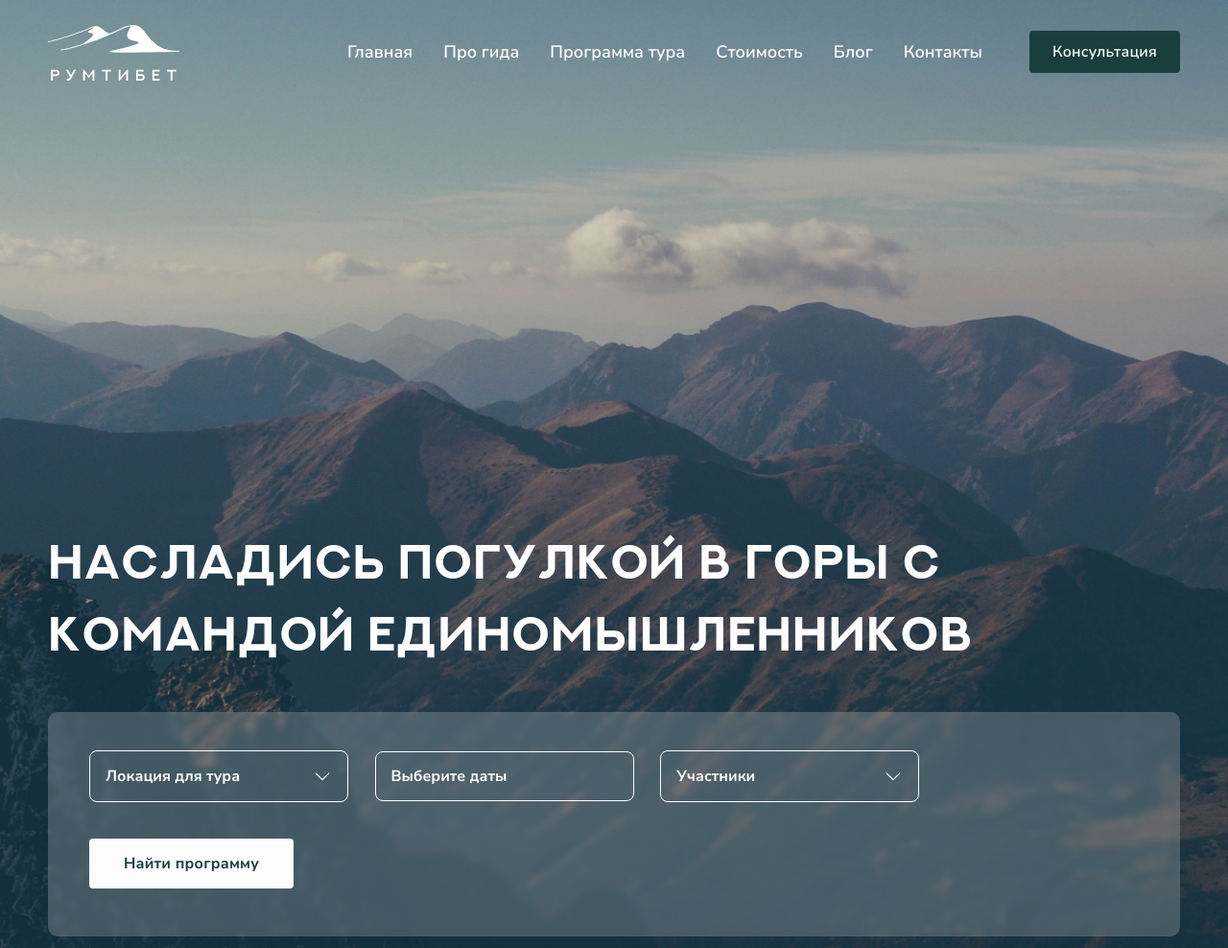
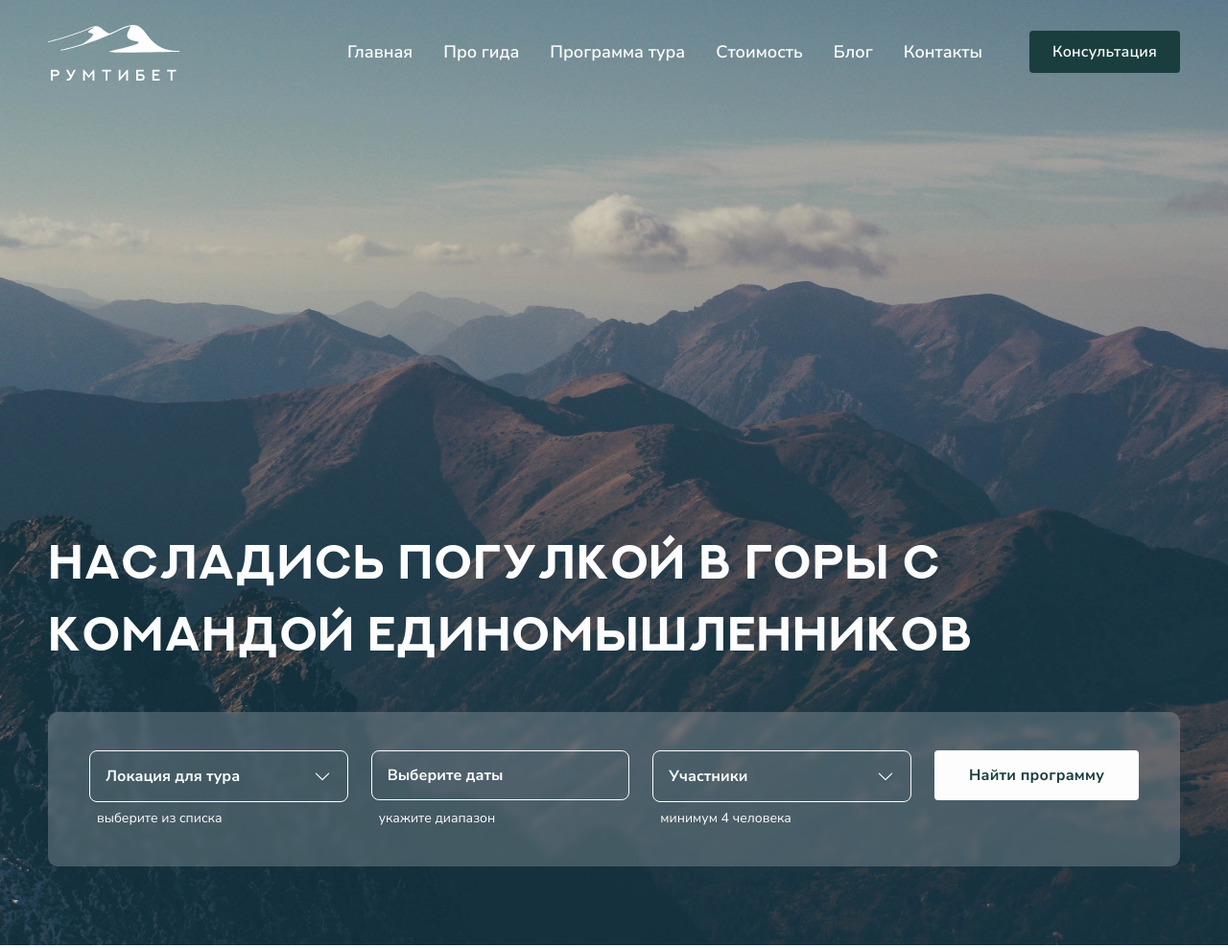
Before and after one commit to Proshka-dev/Rumtibet, a plain HTML site: page index.html in a window 1280 px wide. Shown: the top 988 px of the page at 96% size. Drawn offline with nearby package versions, Linux system fonts and the light colour scheme; files whose address does not match are found by name.

Commit message:
select - labels

```diff
--- a/css/header.css
+++ b/css/header.css
@@ -115,13 +115,13 @@ body._lock {
 }
 .header__bottom-block {
 }
-.header__select {
+.header__select-container {
 	display: none;
 }
-.header__select-option {
+/* .header__select-option {
 	display: none;
-}
-.header__inputdate {
+} */
+.header__inputdate-container {
 	display: none;
 }
 .header__search-button {
@@ -286,51 +286,61 @@ body._lock {
 		letter-spacing: 0.02em;;
 		font-weight: bold;
 		margin-bottom: 41px;
-
 	}
 	/* *********************************************************************************** */
 	.header__bottom-block {
 		background-color: var(--header-bottom-bakgr-color);
 		backdrop-filter: blur(3px);
 		border-radius: 10px;
-		padding: 40px 43px 0px 43px;
+		padding: 40px 43px 40px 43px;
+
+		display: flex;
+		gap: 24px;
+		flex-wrap: wrap;
+	}
+	.header__select-container {
+		flex: 1;
+		max-width: 270px;
+		min-width: 210px;
+
+		display: flex;
+		flex-direction: column;
+		/* gap: 8px */
+	}
+	.header__inputdate-container {
+		flex: 1;
+		max-width: 270px;
+		min-width: 210px;
+
+		display: flex;
+		flex-direction: column;
+	}
+	.header__label {
+		color: var(--header-label-color);
+		font-family: "Nunito Sans", sans-serif;
+		font-size: 14px;
+		font-weight: normal;
+		line-height: 1.5em;
+		padding: 8px 8px 0 8px;
 	}
 
-	/* .header__select {
-		display: inline-block;
-		width: 270px;
-		height: 52px;
-		margin-bottom: 40px;
-		margin-right: 24px;
-		padding: 14px 16px;
+	.header__select {
+	}
 
-		background-color: transparent;
-		color: var(--header-title-color);
-		border: 1px solid var(--header-title-color);
-		border-radius: 8px;
+	.header__select-option {
+	}
 
-		font-size: 16px;
-		font-weight: bold;
-		line-height: 1.5em;
-	}
-	.header__select-option {
+	.header__inputdate {
 		display: block;
-		background-color: var(--header-button-background-color);
-		color: var(--header-button-text-color);
 
-	} */
-	/* .header__select-option:hover{
-		color: var(--header-button-background-color);
-		background-color: var(--header-button-text-color);
-
-	} */
+		/* max-width: 270px;
+		min-width: 210px; */
+		/* width: 270px; */
+		width: 100%;
 
 
-	.header__inputdate {
-		display: inline-block;
-		width: 270px;
 		height: 52px;
-		margin-right: 24px;
+		/* margin-right: 24px; */
 		padding: 14px 16px;
 
 		background-color: transparent;
@@ -371,6 +381,7 @@ body._lock {
 		letter-spacing: 0.012em;
 		padding: 16px 36px;
 		border-radius: 4px;
-		margin-bottom: 50px;
+		margin-bottom: 0px;
+		height: 100%;
 	}
 }
--- a/css/select.css
+++ b/css/select.css
@@ -1,11 +1,14 @@
+@media (min-width: 768px) {
+
+}
 	/* кастомный select */
 	.dropdown {
-		display: inline-block;
+		display: block;
+		width: 100%;
 		position: relative;
-		width: 270px;
 		height: 52px;
-		margin-bottom: 40px;
-		margin-right: 24px;
+		/* margin-bottom: 40px; */
+		/* margin-right: 24px; */
 	}
 
 	/* кастомный select - имитация кнопкой*/
@@ -77,6 +80,9 @@
 		/* добавляем тень */
 		/* box-shadow: 0px 0px 5px 5px rgba(255, 255, 255, 0.20); */
 
+		/* анимация появления списка */
+		animation: fpFadeInDown 300ms cubic-bezier(0.23, 1, 0.32, 1);
+
 
 	}
 	.dropdown__list_visible {
@@ -89,8 +95,8 @@
 		margin: 0;
 		padding: 0;
 
-		background-color: var(--header-button-background-color);
-		color: var(--header-button-text-color);
+		background-color: var(--header-list-backr-color);
+		color: var(--header-list-text-color);
 
 
 		padding: 14px 52px 14px 16px;
@@ -117,8 +123,8 @@
 		border-radius: 0 0 8px 8px;
 	}
 	.dropdown__item:hover {
-		background-color: var(--header-button-text-color);
-		color: var(--header-button-background-color);
+		background-color: var(--header-list-backr-hover-color);
+		color: var(--header-list-text-color);
 	}
 		.dropdown__input {
 		display: none;
--- a/css/style.css
+++ b/css/style.css
@@ -88,6 +88,10 @@ body {
 	--header-button-text-color: #1A3E3E;
 	--header-bottom-bakgr-color:  rgba(255, 255, 255, 0.2);
 	--header-placeholder-color:  #FDFDFD;
+	--header-list-text-color: #1A3E3E;
+	--header-list-backr-color: #FDFDFD;
+	--header-list-backr-hover-color: #b0bfbf;
+	--header-label-color: #FDFDFD;
 	--title-h1-color: #F2BE22;
 	--title-h2-color: #18121E;
 	--button-dark-background-color: #1A3E3E;
--- a/index.html
+++ b/index.html
@@ -99,7 +99,8 @@
 				</div>
 				<div class="header__bottom-block">
 					<!-- ************* select выбор локации ************* -->
-					<div class="dropdown">
+					<div class="header__select-container">
+						<div class="header__select dropdown">
 							<button class="dropdown__button">
 								Локация для тура
 							</button>
@@ -110,19 +111,20 @@
 							</ul>
 							<input type="text" name="select-country" class="dropdown__input">
 						</div>
-
-					<!-- <select name="location" id="" class="header__select">
-						<option value="" class="header__select-option">Локация для тура</option>
-						<option value="UK" class="header__select-option">Великобритания</option>
-						<option value="Russia" class="header__select-option">Россия</option>
-						<option value="USA" class="header__select-option">США</option>
-					</select> -->
-
-
+						<div class="header__label">
+							выберите из списка
+						</div>
+					</div>
 					<!-- ************* edit выбор даты ************* -->
+					<div class="header__inputdate-container">
 						<input type="text" placeholder="Выберите даты" class="header__inputdate">
+						<div class="header__label">
+							укажите диапазон
+						</div>
+					</div>
 					<!-- ************* select выбор количества участников ************* -->
-					<div class="dropdown">
+					<div class="header__select-container">
+						<div class="header__select dropdown">
 							<button class="dropdown__button">
 								Участники
 							</button>
@@ -133,6 +135,21 @@
 							</ul>
 							<input type="text" name="select-number" class="dropdown__input">
 						</div>
+						<div class="header__label">
+							минимум 4 человека
+						</div>
+					</div>
+
+
+
+					<!-- <select name="location" id="" class="header__select">
+						<option value="" class="header__select-option">Локация для тура</option>
+						<option value="UK" class="header__select-option">Великобритания</option>
+						<option value="Russia" class="header__select-option">Россия</option>
+						<option value="USA" class="header__select-option">США</option>
+					</select> -->
+
+
 
 					<!-- <select name="participants" id="" class="header__select">
 						<option value="" class="header__select-option">Участники</option>
```
Lines whose indentation alone changed are shown as unchanged.
